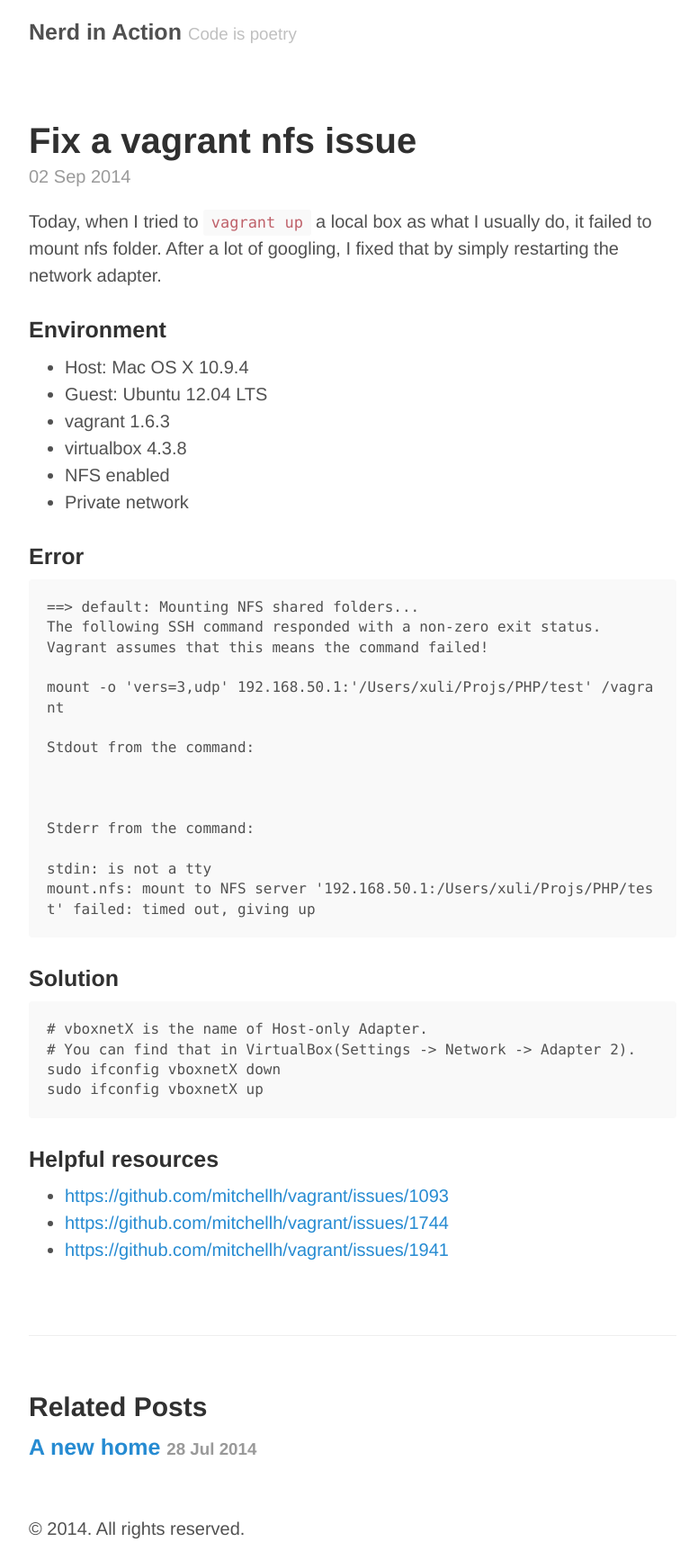
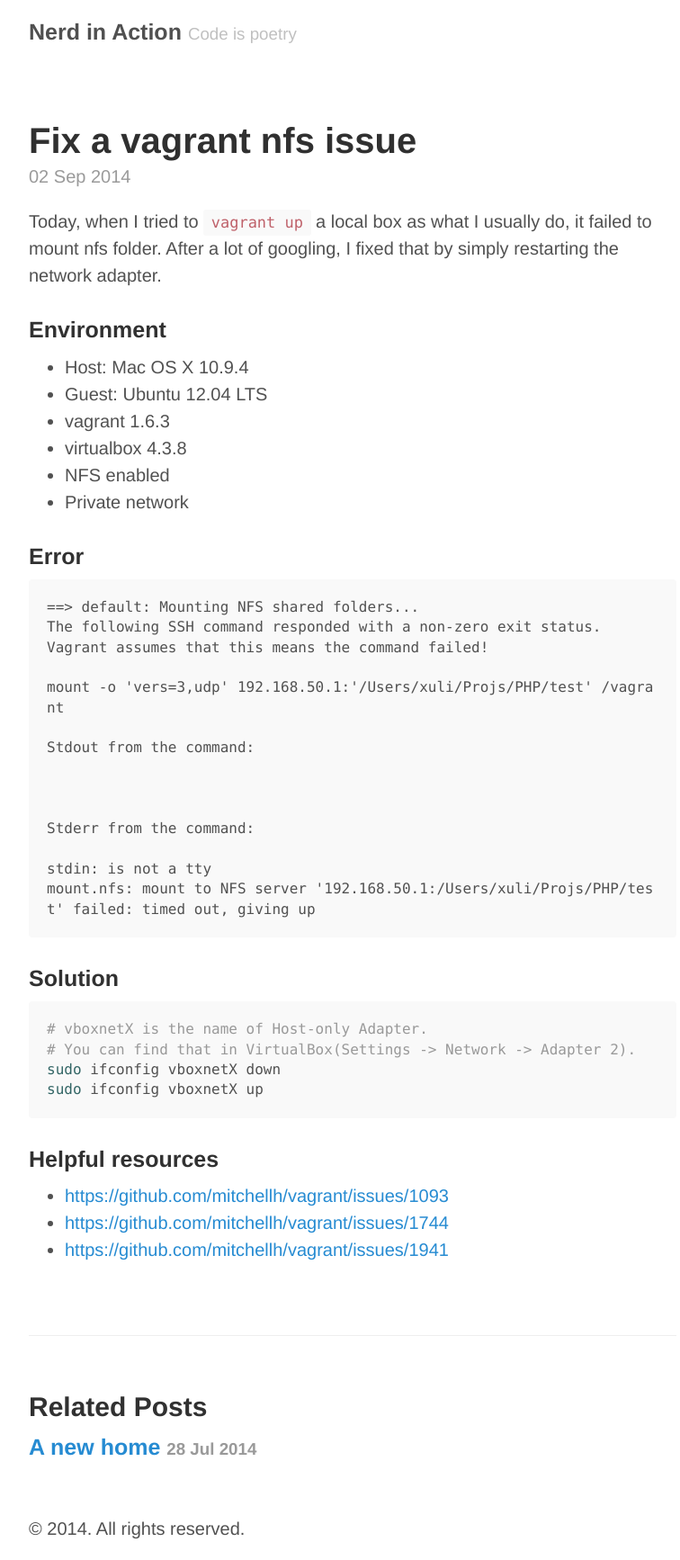
Before and after one commit to xu-li/xu-li.github.io, a Jekyll site: the page built from _posts/2014-09-02-fix-vagrant-nfs-issue.md, in a window 1280 px wide. Shown: the whole page at 90% size, without its empty margins (248-1004 px from the left). Built offline with Jekyll 4.4.1, drawn with Linux system fonts in a browser that asks for light colours; Markdown is read by kramdown in place of the engine named in the settings; part of the change alters nothing that is shown.

````diff
--- a/_config.yml
+++ b/_config.yml
@@ -1,5 +1,5 @@
 # Dependencies
-markdown:         redcarpet
+markdown:         kramdown
 pygments:         false
 highlighter:      rouge
 
--- a/_posts/2014-09-02-fix-vagrant-nfs-issue.md
+++ b/_posts/2014-09-02-fix-vagrant-nfs-issue.md
@@ -20,7 +20,7 @@ Today, when I tried to ```vagrant up``` a local box as what I usually do, it fai
 
 ### Error
 
-```
+~~~
 ==> default: Mounting NFS shared folders...
 The following SSH command responded with a non-zero exit status.
 Vagrant assumes that this means the command failed!
@@ -35,16 +35,16 @@ Stderr from the command:
 
 stdin: is not a tty
 mount.nfs: mount to NFS server '192.168.50.1:/Users/xuli/Projs/PHP/test' failed: timed out, giving up
-```
+~~~
 
 ### Solution
 
-```
+~~~ bash
 # vboxnetX is the name of Host-only Adapter.
 # You can find that in VirtualBox(Settings -> Network -> Adapter 2).
 sudo ifconfig vboxnetX down
 sudo ifconfig vboxnetX up
-```
+~~~
 
 ### Helpful resources
 
````
